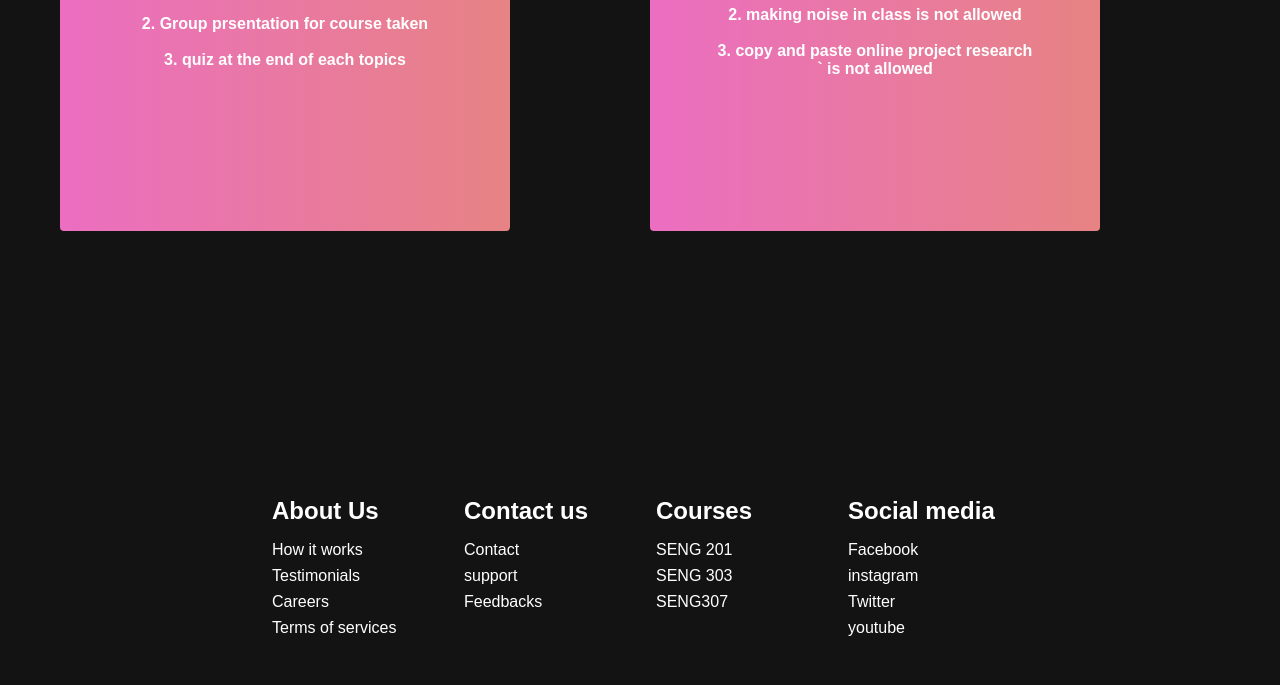
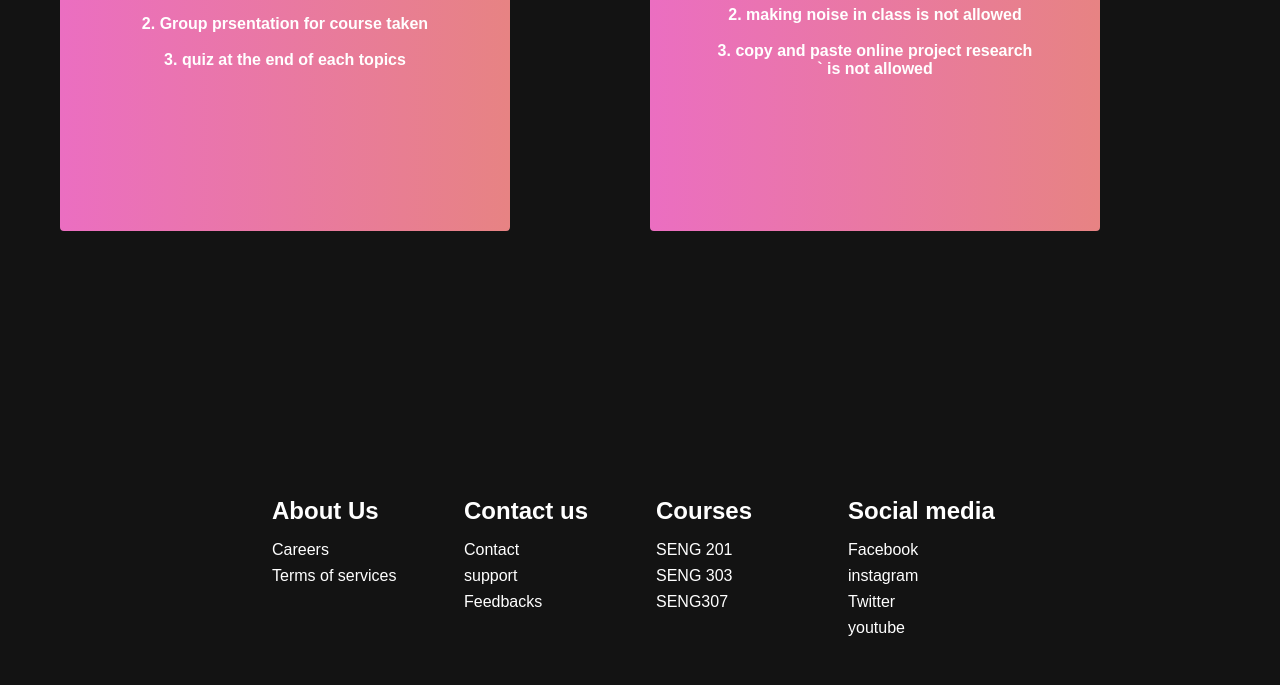
Before and after one commit to themmyty/lecturerproject, a plain HTML site: page index.html in a window 1280 px wide. Shown: the part 3812-4497 px from the top of the page. Drawn offline with Linux system fonts and the light colour scheme.

Commit message:
Update index.html

```diff
--- a/index.html
+++ b/index.html
@@ -153,8 +153,8 @@
 		<div class="footer__link--wrapper">
 			<div class="footer__link--items">
 				<h2>About Us</h2>
-				<a href="/sign-up">How it works</a>
-				<a href="/sign-up">Testimonials</a>
+
+
 				<a href="/sign-up">Careers</a>
 				<a href="/sign-up">Terms of services</a>
 			</div>
```
